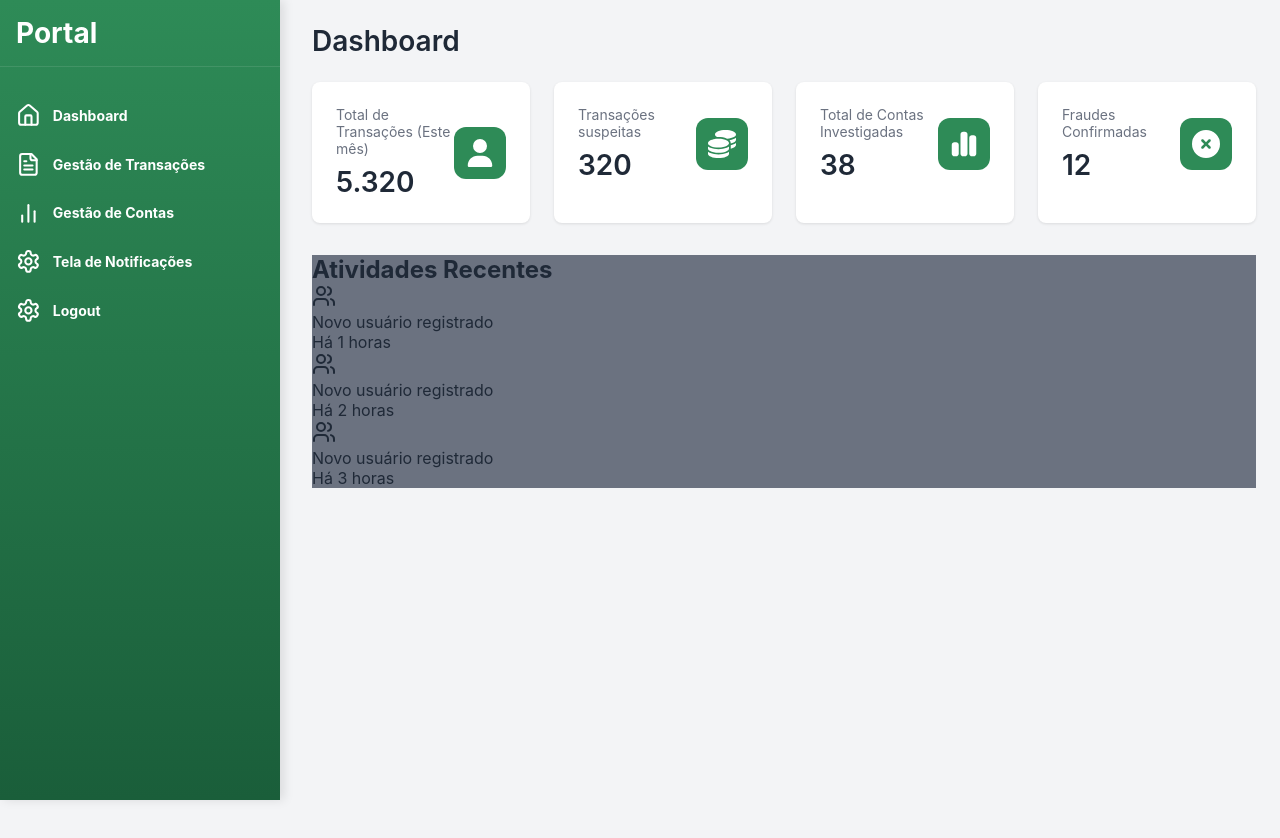
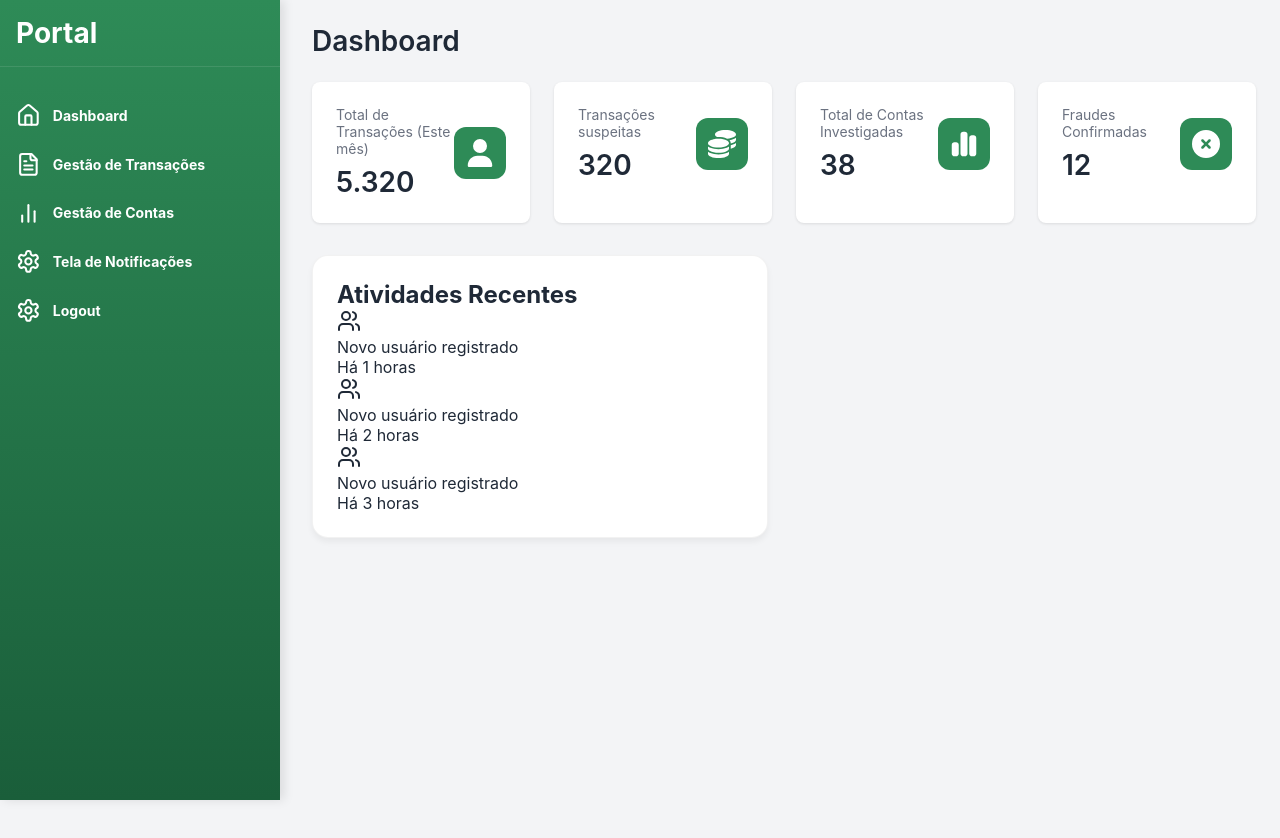
Before and after one commit to RusthenRonald2006/Portal-de-analise-em-anomalias-transacionais, a React (Create React App) app in the folder detec-anomalias/: page /portal in a window 1280 px wide. Shown: the top 838 px of the page. Built offline with nearby package versions, Linux system fonts and the light colour scheme; the HTML template or start-up script is replaced by a standard one.

Commit message:
estilizando cards

```diff
--- a/detec-anomalias/src/components/Pages/Dashboard.module.css
+++ b/detec-anomalias/src/components/Pages/Dashboard.module.css
@@ -53,8 +53,14 @@
 .grid_notifications{
     display: grid;
     grid-template-columns:repeat(2,1fr);
-    background-color: #6b7280;
     gap: 2rem;
+}
+.card_notifications{
+    background-color: white;
+    border-radius: 1rem;
+    padding: 1.5rem;
+    box-shadow: 0 4px 6px rgba(0, 0, 0, 0.05);
+    border: 1px solid rgba(0, 0, 0, 0.05);
 }
 
 
```
